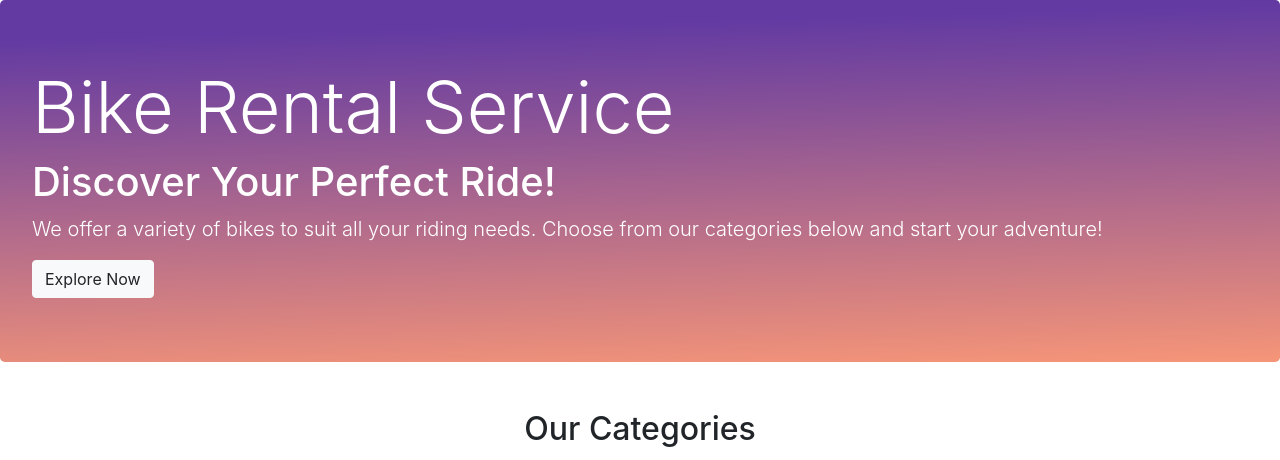
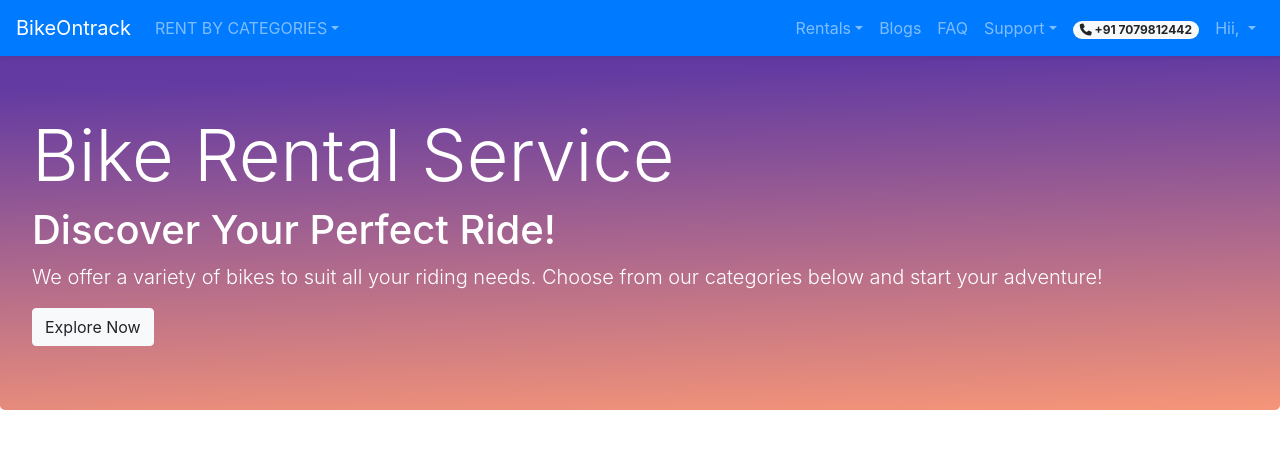
Before and after one commit to rkgupta-dev/bike-rental, a Vue app: page /rent in a window 1280 px wide. Shown: the top 460 px of the page. Built offline with nearby package versions, Linux system fonts and the light colour scheme.

Commit message:
added NavBar in rent page.

```diff
--- a/src/views/RentPage.vue
+++ b/src/views/RentPage.vue
@@ -1,8 +1,9 @@
 <template>
   <div>
-    <!-- <NavBar/> -->
+    <NavBar />
     <!-- Banner Section -->
     <b-jumbotron
+      style="margin-top: 3rem"
       header="Bike Rental Service"
       sub-header="Ride Your Dream"
       class="text-white gradient-bg"
@@ -93,11 +94,11 @@
 </template>
 
 <script>
-// import NavBar from './NavBar.vue';
+import NavBar from "./NavBar.vue";
 
 export default {
   components: {
-    // NavBar,
+    NavBar,
   },
   data() {
     return {
```
